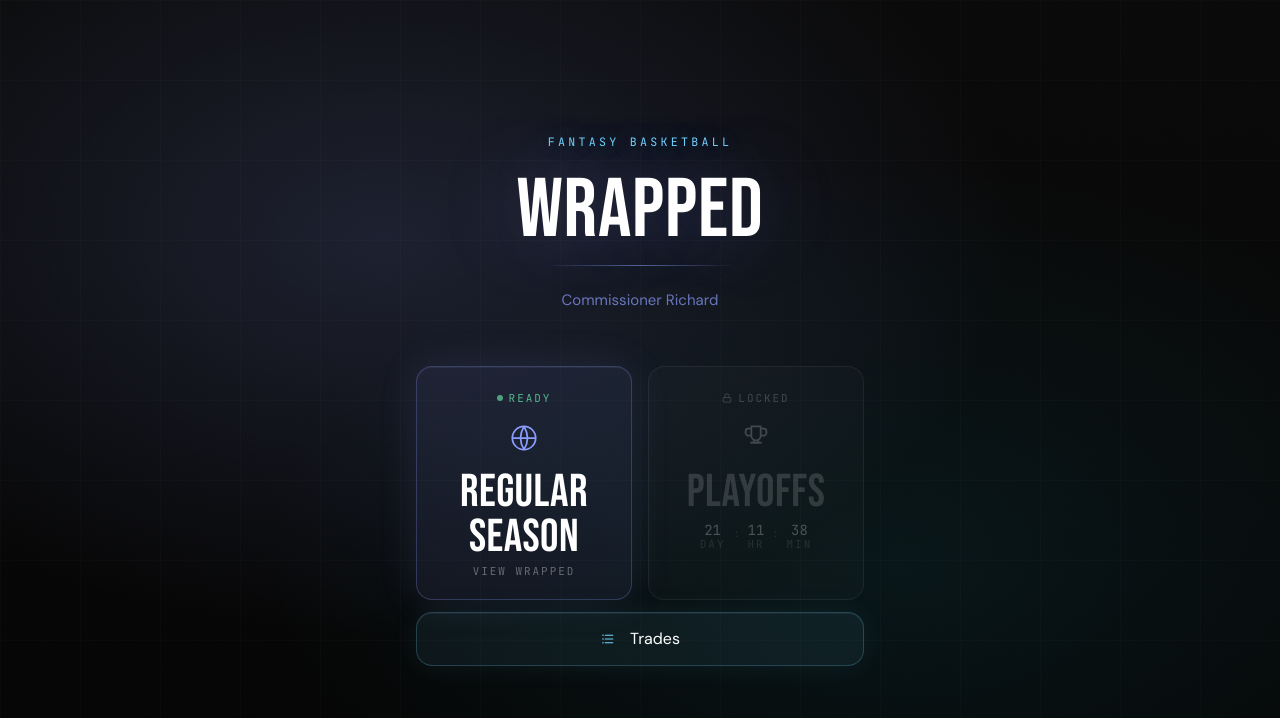
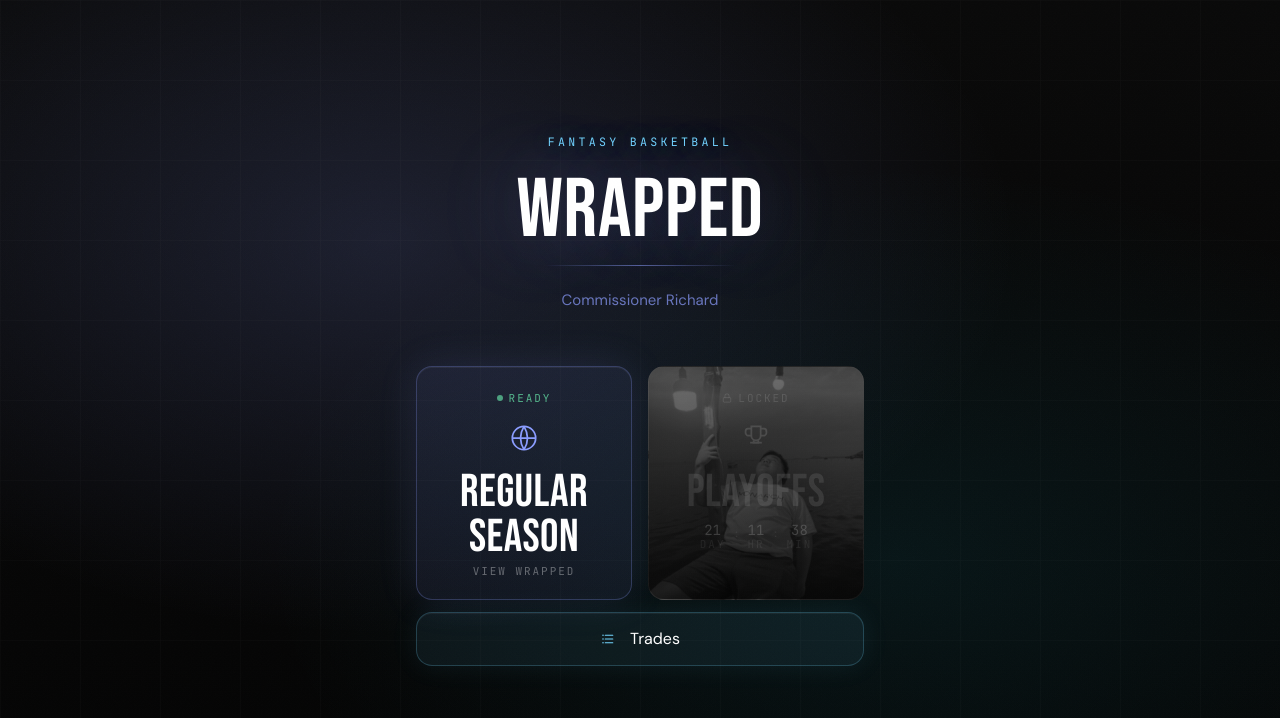
Before and after one commit to holaola213/Walmart-Ball, a Next.js app: page / in a window 1280 px wide. Shown: the top 718 px of the page. Built offline with nearby package versions, Linux system fonts and the light colour scheme; no server answers.

Commit message:
Add greyed playoffs button

```diff
--- a/src/app/page.tsx
+++ b/src/app/page.tsx
@@ -40,6 +40,7 @@ export default function Home() {
   const [password, setPassword] = useState("");
   const [passwordError, setPasswordError] = useState(false);
   const countdown = useCountdown(PLAYOFF_END_DATE);
+  const playoffsUnlocked = countdown.expired;
 
   const handlePasswordSubmit = () => {
     if (password === SEASON_PASSWORD) {
@@ -259,24 +260,60 @@ export default function Home() {
             transition={{ delay: 1.15 }}
             className="flex-1 relative rounded-2xl p-5 pt-6 text-center overflow-hidden"
             style={{
-              background: "rgba(255, 255, 255, 0.02)",
-              border: "1px solid rgba(255, 255, 255, 0.06)",
+              backgroundImage: `
+                linear-gradient(180deg, rgba(9, 11, 16, ${playoffsUnlocked ? "0.18" : "0.44"}) 0%, rgba(6, 7, 10, ${playoffsUnlocked ? "0.58" : "0.82"}) 100%),
+                url('/playoffs-lock.png')
+              `,
+              backgroundSize: "cover",
+              backgroundPosition: "center",
+              border: playoffsUnlocked
+                ? "1px solid rgba(255, 255, 255, 0.14)"
+                : "1px solid rgba(255, 255, 255, 0.08)",
+              filter: playoffsUnlocked
+                ? "saturate(1)"
+                : "grayscale(1) saturate(0.18) brightness(0.72)",
             }}
           >
+            <div
+              className="absolute inset-0"
+              style={{
+                background: playoffsUnlocked
+                  ? "linear-gradient(180deg, rgba(255,255,255,0.02), rgba(5,6,8,0.2))"
+                  : "linear-gradient(180deg, rgba(255,255,255,0.05), rgba(5,6,8,0.12))",
+              }}
+            />
             {/* Locked indicator */}
-            <div className="flex items-center justify-center gap-1.5 mb-3">
-              <svg width="10" height="10" viewBox="0 0 24 24" fill="none" className="text-white/20">
-                <rect x="3" y="11" width="18" height="11" rx="2" stroke="currentColor" strokeWidth="2" />
-                <path d="M7 11V7a5 5 0 0 1 10 0v4" stroke="currentColor" strokeWidth="2" />
+            <div className="relative flex items-center justify-center gap-1.5 mb-3">
+              <svg
+                width="10"
+                height="10"
+                viewBox="0 0 24 24"
+                fill="none"
+                className={playoffsUnlocked ? "text-[#D8E8FF]/60" : "text-white/20"}
+              >
+                {playoffsUnlocked ? (
+                  <path
+                    d="M5 12.5L9.5 17L19 7.5"
+                    stroke="currentColor"
+                    strokeWidth="2.2"
+                    strokeLinecap="round"
+                    strokeLinejoin="round"
+                  />
+                ) : (
+                  <>
+                    <rect x="3" y="11" width="18" height="11" rx="2" stroke="currentColor" strokeWidth="2" />
+                    <path d="M7 11V7a5 5 0 0 1 10 0v4" stroke="currentColor" strokeWidth="2" />
+                  </>
+                )}
               </svg>
-              <span className="type-meta text-white/20">
-                Locked
+              <span className={`type-meta ${playoffsUnlocked ? "text-[#D8E8FF]/60" : "text-white/20"}`}>
+                {playoffsUnlocked ? "Unlocked" : "Locked"}
               </span>
             </div>
 
             {/* Trophy icon — dimmed */}
-            <div className="relative mx-auto mb-3 w-10 h-10 flex items-center justify-center opacity-20">
-              <svg width="28" height="28" viewBox="0 0 24 24" fill="none" className="text-white">
+            <div className={`relative mx-auto mb-3 w-10 h-10 flex items-center justify-center ${playoffsUnlocked ? "opacity-75" : "opacity-20"}`}>
+              <svg width="28" height="28" viewBox="0 0 24 24" fill="none" className={playoffsUnlocked ? "text-white/90" : "text-white"}>
                 <path d="M8 2H16V10C16 12.2091 14.2091 14 12 14C9.79086 14 8 12.2091 8 10V2Z" stroke="currentColor" strokeWidth="1.5" />
                 <path d="M8 4H5C4 4 3 5 3 7C3 9 4.5 10 5 10H8" stroke="currentColor" strokeWidth="1.5" />
                 <path d="M16 4H19C20 4 21 5 21 7C21 9 19.5 10 19 10H16" stroke="currentColor" strokeWidth="1.5" />
@@ -285,25 +322,25 @@ export default function Home() {
               </svg>
             </div>
 
-            <p className="type-title-md text-white/15 mb-2">
+            <p className={`relative type-title-md mb-2 ${playoffsUnlocked ? "text-white/92" : "text-white/15"}`}>
               Playoffs
             </p>
 
             {/* Countdown timer */}
-            <div className="flex items-center justify-center gap-2">
+            <div className="relative flex items-center justify-center gap-2">
               <div className="text-center">
-                <p className="font-stat text-sm text-white/25 leading-none">{countdown.days}</p>
-                <p className="type-meta text-white/10">Day</p>
+                <p className={`font-stat text-sm leading-none ${playoffsUnlocked ? "text-white/80" : "text-white/25"}`}>{countdown.days}</p>
+                <p className={`type-meta ${playoffsUnlocked ? "text-white/45" : "text-white/10"}`}>Day</p>
               </div>
-              <span className="text-white/10 text-[10px] font-stat -mt-2">:</span>
+              <span className={`text-[10px] font-stat -mt-2 ${playoffsUnlocked ? "text-white/35" : "text-white/10"}`}>:</span>
               <div className="text-center">
-                <p className="font-stat text-sm text-white/25 leading-none">{countdown.hours}</p>
-                <p className="type-meta text-white/10">Hr</p>
+                <p className={`font-stat text-sm leading-none ${playoffsUnlocked ? "text-white/80" : "text-white/25"}`}>{countdown.hours}</p>
+                <p className={`type-meta ${playoffsUnlocked ? "text-white/45" : "text-white/10"}`}>Hr</p>
               </div>
-              <span className="text-white/10 text-[10px] font-stat -mt-2">:</span>
+              <span className={`text-[10px] font-stat -mt-2 ${playoffsUnlocked ? "text-white/35" : "text-white/10"}`}>:</span>
               <div className="text-center">
-                <p className="font-stat text-sm text-white/25 leading-none">{countdown.minutes}</p>
-                <p className="type-meta text-white/10">Min</p>
+                <p className={`font-stat text-sm leading-none ${playoffsUnlocked ? "text-white/80" : "text-white/25"}`}>{countdown.minutes}</p>
+                <p className={`type-meta ${playoffsUnlocked ? "text-white/45" : "text-white/10"}`}>Min</p>
               </div>
             </div>
           </motion.div>
```
Also changed, not shown: public/playoffs-lock.png (added).
